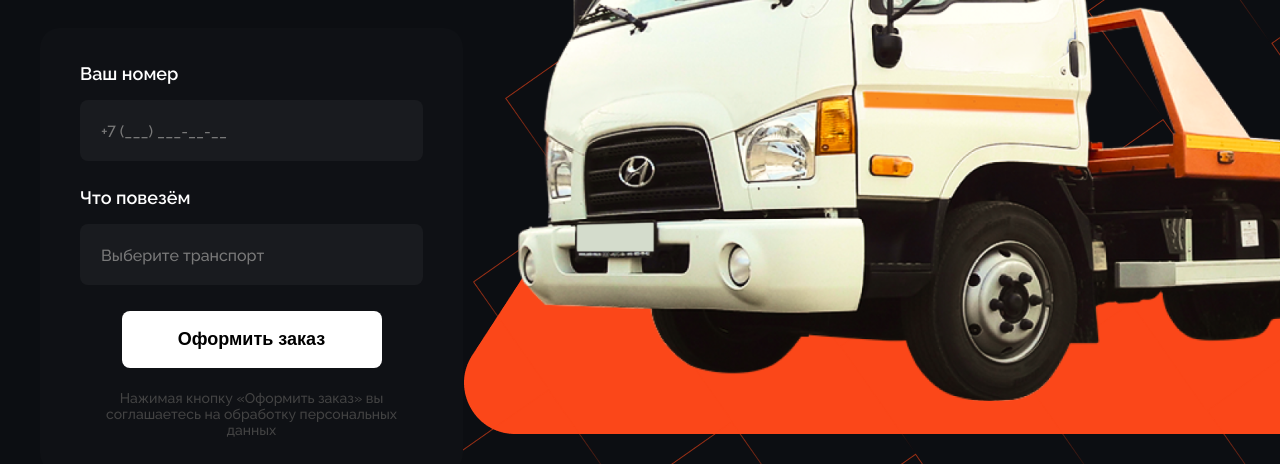
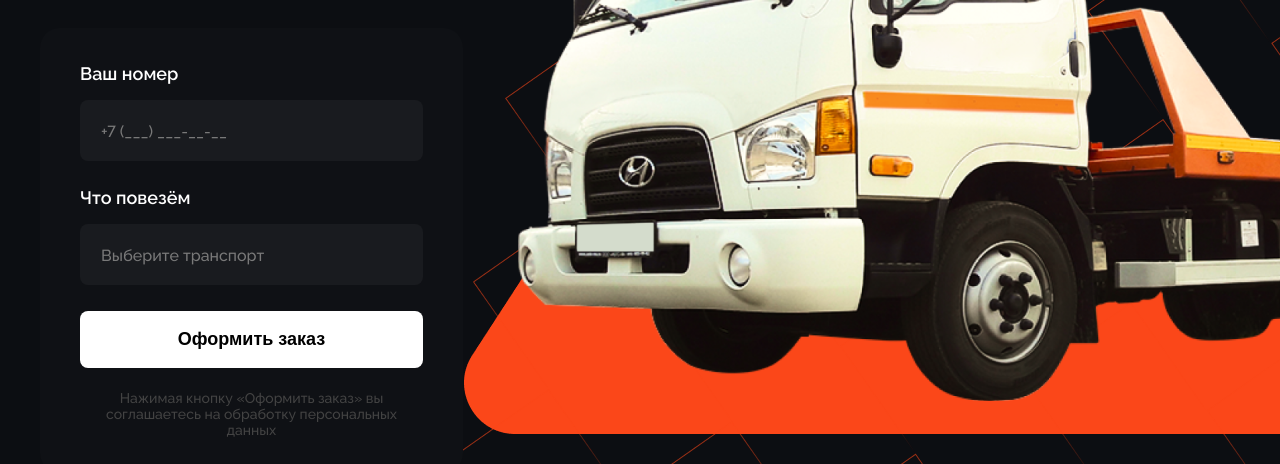
Before and after one commit to ostin1982/trowck, a plain HTML site: page index.html in a window 1280 px wide. Shown: the part 336-800 px from the top of the page. Drawn offline with Linux system fonts and the light colour scheme.

Commit message:
fix: button

```diff
--- a/index.html
+++ b/index.html
@@ -97,7 +97,7 @@
                                                     <input class="uk-input input js-input" id="form-stacked-text" type="text" placeholder="Выберите транспорт" uk-toggle="target: #my-offcanvas" type="button">
                                                 </div>
                                             </div>
-                                            <button class="button-1" uk-toggle="target: #order-id" type="button">Оформить заказ</button>
+                                            <button class="button-1-2" uk-toggle="target: #order-id" type="button">Оформить заказ</button>
                                         </form>
                                         <p class="uk-margin-remove text">Нажимая кнопку «Оформить заказ» вы соглашаетесь на обработку персональных данных</p>
                                     </div>
@@ -767,7 +767,7 @@
                         <div class="uk-margin-remove block">
                             <input class="uk-input input"  type="text" placeholder="Выберите транспорт">
                         </div>
-                        <button class="button-1">Отправить заявку</button>
+                        <button class="button-1-2">Отправить заявку</button>
                     </form>
                 </div>
                 <div class="">
--- a/style/block/button.scss
+++ b/style/block/button.scss
@@ -4,6 +4,11 @@
     @include button;
     background: $second-whiter-color;
     width: 260px
+}
+
+.button-1-2 {
+    @include button;
+    background: $second-whiter-color;
 }
 
 .button-2 {
```
Also changed, not shown: style/block/button.css, 1 other file.
